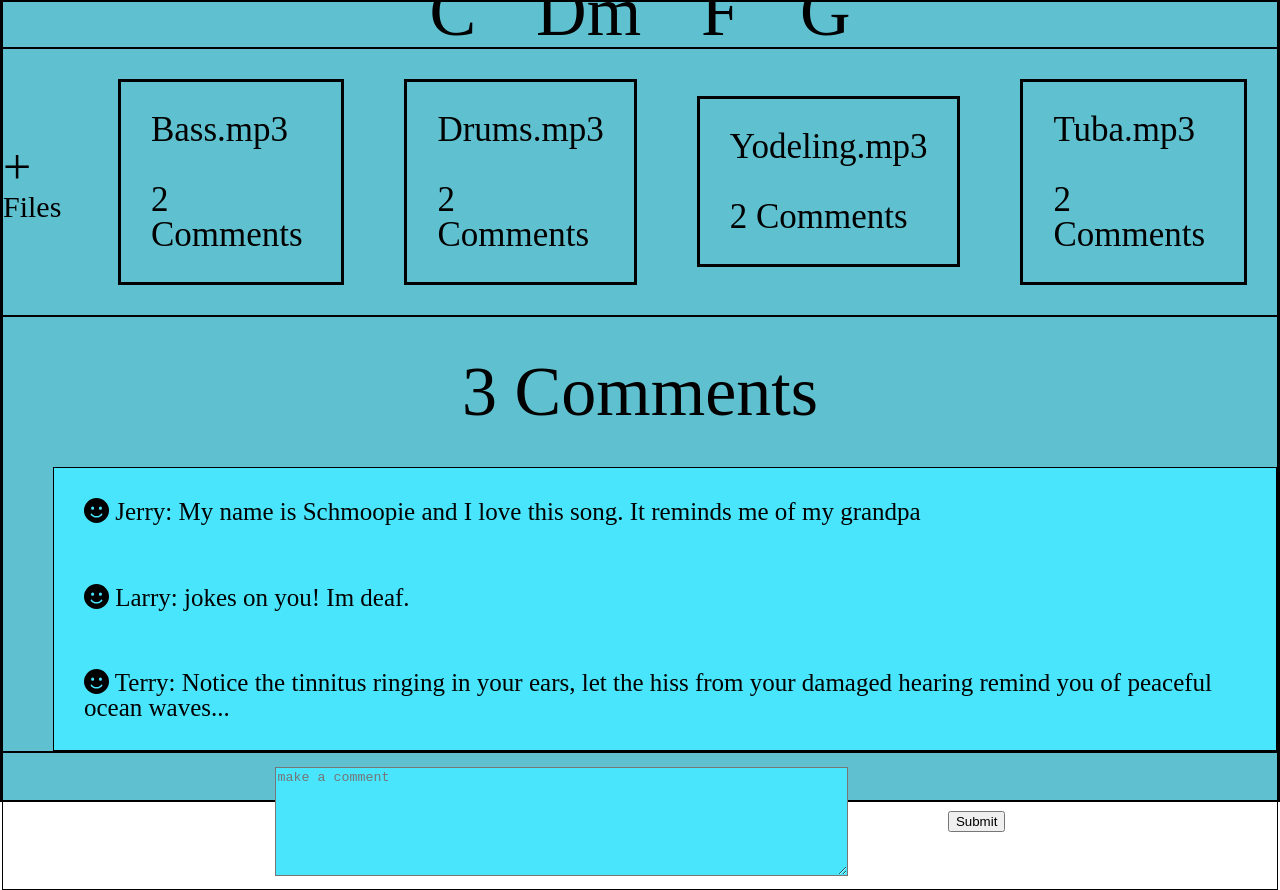
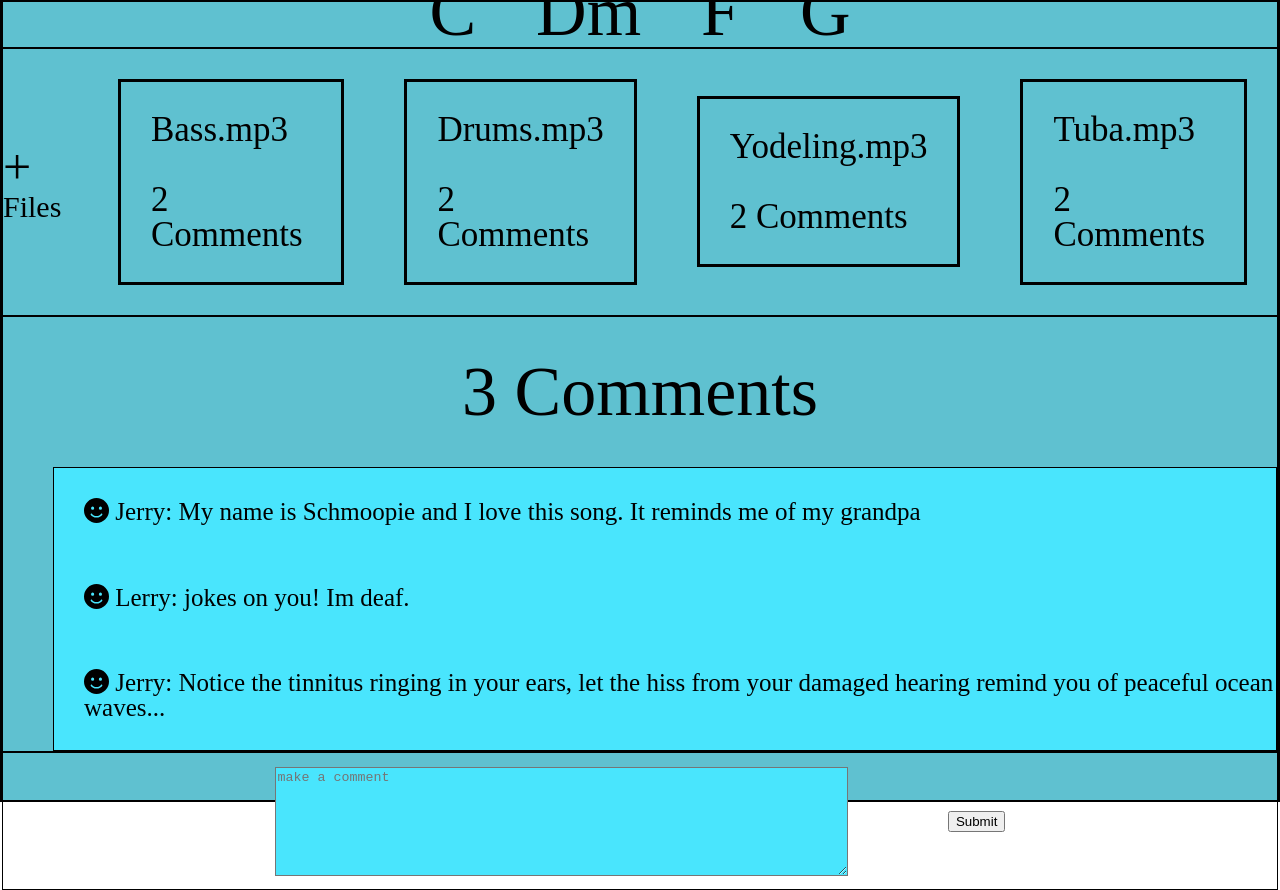
Before and after one commit to jamtools/section-view, a React (Create React App) app: page / in a window 1280 px wide. Built offline with nearby package versions, Linux system fonts and the light colour scheme.

Commit message:
Make sectionData, currentChordProgression, files, and comments, data driven

```diff
--- a/src/App.tsx
+++ b/src/App.tsx
@@ -5,39 +5,81 @@ import { FontAwesomeIcon } from '@fortawesome/react-fontawesome';
 import { faFaceSmile } from '@fortawesome/free-solid-svg-icons';
 
 function App() {
+
+
+
+  const sectionData = {
+    name: 'Intro',
+    description: 'This intro section consists of a tuba quartet in the style of DJ Templeton & The Windsurfers',
+    numRevisions: 42,
+};
+
+  const currentChordProgression = ['C', 'Dm', 'F', 'G']
+
+  const files = [
+    {title: 'Bass.mp3',
+      numComments: 2,
+    },
+    {title: 'Drums.mp3',
+      numComments: 2,
+    },
+    {title: 'Yodeling.mp3',
+      numComments: 2,
+    },
+    {title: 'Tuba.mp3',
+      numComments: 2,
+    },
+  ]
+
+
+  const comments = [
+    {name: 'Jerry',
+      commentText: 'My name is Schmoopie and I love this song. It reminds me of my grandpa'
+    },
+    {name: 'Lerry',
+      commentText: 'jokes on you! Im deaf.'
+    },
+    {name: 'Jerry',
+      commentText: 'Notice the tinnitus ringing in your ears, let the hiss from your damaged hearing remind you of peaceful ocean waves...'
+    }
+  ]
+
+
+
+
   return (
     <div className="root">
       <div className="section-title">
         <div className='text'>
-          <h1> Intro </h1>
-          <p>This intro section consists of a tuba quartet in the style of DJ Templeton & The Windsurfers</p>
+          <h1> {sectionData.name} </h1>
+          <p>{sectionData.description}</p>
         </div>
         <div className='buttons'>
-          <button> 42 revisions </button>
-          <button> save revision </button>
+          <button> {sectionData.numRevisions} revisions </button>
+          <button> Save revision </button>
         </div>
       </div>
       <div className="chords">
         <ol>
-          <li>C</li>
-          <li>Dm</li>
-          <li>F</li>
-          <li>G</li>
+          <li>{currentChordProgression[0]}</li>
+          <li>{currentChordProgression[1]}</li>
+          <li>{currentChordProgression[2]}</li>
+          <li>{currentChordProgression[3]}</li>
         </ol>
       </div>
       <div className="files">
         <span>+ Files</span>
-          <div>Bass.mp3 <br></br> <br></br> 2 Comments</div>
-          <div>Drums.mp3 <br></br> <br></br> 2 Comments</div>
-          <div>Yodeling.mp3 <br></br> <br></br> 2 Comments  </div>
-          <div>Tuba.mp3 <br></br> <br></br> 2 Comments  </div>
+          <div>{files[0].title} <br></br> <br></br> {files[0].numComments} Comments</div>
+          <div>{files[1].title} <br></br> <br></br> {files[1].numComments} Comments</div>
+          <div>{files[2].title} <br></br> <br></br> {files[2].numComments} Comments  </div>
+          <div>{files[3].title} <br></br> <br></br> {files[3].numComments} Comments  </div>
       </div>
       <div className="comments">
         <span>3 Comments</span>
         <div className="display-comments">
-        <p><FontAwesomeIcon icon={faFaceSmile} /> Jerry: My name is Schmoopie and I love this song. It reminds me of my grandpa</p>
-        <p><FontAwesomeIcon icon={faFaceSmile} /> Larry: jokes on you! Im deaf.</p>
-        <p><FontAwesomeIcon icon={faFaceSmile} /> Terry: Notice the tinnitus ringing in your ears, let the hiss from your damaged hearing remind you of peaceful ocean waves...</p>
+        <p><FontAwesomeIcon icon={faFaceSmile} /> {comments[0].name}: {comments[0].commentText} </p>
+        <p><FontAwesomeIcon icon={faFaceSmile} /> {comments[1].name}: {comments[1].commentText} </p>
+        <p><FontAwesomeIcon icon={faFaceSmile} /> {comments[2].name}: {comments[2].commentText} </p>
         </div>
       </div>
       <div className="submit">
```
